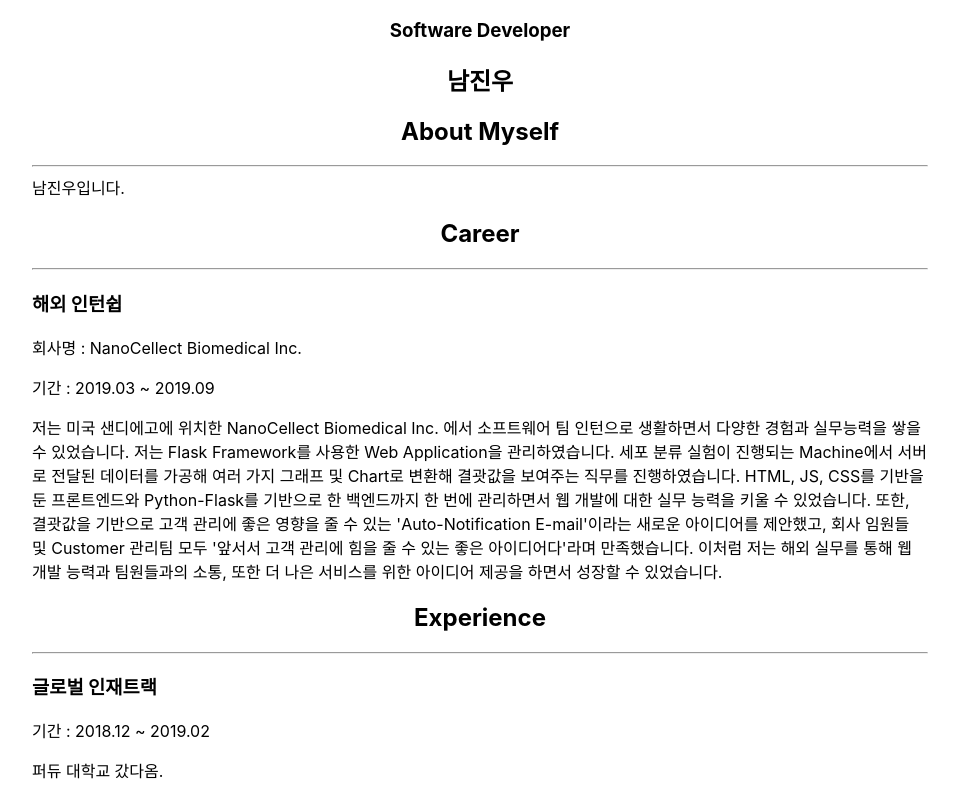
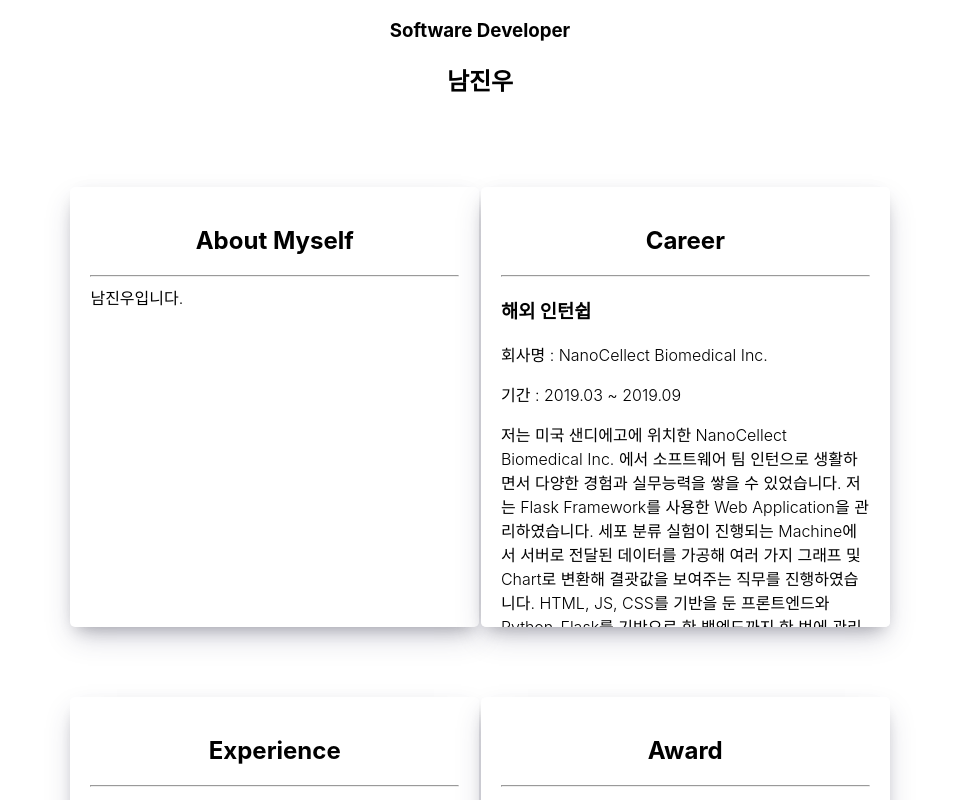
Before and after one commit to NamJinWoo/portfolio, a React (Create React App) app: page / in a window 1280 px wide. Shown: the top 800 px of the page, without its empty margins (160-1119 px from the left). Built offline with nearby package versions, Linux system fonts and the light colour scheme.

Commit message:
add style tmp

```diff
--- a/package.json
+++ b/package.json
@@ -6,6 +6,7 @@
     "@testing-library/jest-dom": "^4.2.4",
     "@testing-library/react": "^9.3.2",
     "@testing-library/user-event": "^7.1.2",
+    "gh-pages": "^2.2.0",
     "react": "^16.13.1",
     "react-dom": "^16.13.1",
     "react-scripts": "3.4.1"
--- a/src/App.css
+++ b/src/App.css
@@ -1,5 +1,5 @@
 body{
-  width: 70%;
+  width: 80%;
   margin-left: auto;
   margin-right: auto;
 }
@@ -37,6 +37,33 @@ body{
 .title{
   text-align: center;
 }
+.portfolio {
+  display: flex;
+  justify-content: space-between;
+  align-items: flex-start;
+  flex-wrap: wrap;
+  padding: 50px;
+  padding-top: 70px;
+  margin-left: auto;
+  margin-right: auto;
+  width: 80%;
+}
+
+.portfolio .container {
+  width: 45%;
+  height: 400px;
+  overflow-y: scroll;
+  background-color: white;
+  margin-bottom: 70px;
+  align-items: flex-start;
+  justify-content: space-between;
+  font-weight: 350;
+  padding: 20px;
+  border-radius: 5px;
+  color: #000000;
+  box-shadow: 0 13px 27px -5px rgba(50, 50, 93, 0.25),
+    0 8px 16px -8px rgba(0, 0, 0, 0.3), 0 -6px 16px -6px rgba(0, 0, 0, 0.025);
+}
 
 @keyframes App-logo-spin {
   from {
--- a/src/App.js
+++ b/src/App.js
@@ -10,13 +10,17 @@ import Award from './portfolio/Award'
 function App() {
   return (
     <div>
+      <div>
         <Title />
+      </div>
+      <div className='portfolio'>
         <Introduction />
         <Career />
         <Experience />
         <Award />
         <Project />
       </div>
+    </div>
   );
 }
 
--- a/src/portfolio/Award.js
+++ b/src/portfolio/Award.js
@@ -2,7 +2,7 @@ import React from 'react';
 
 function Award(){
     return (
-        <section>
+        <section className='container'>
             <h2 className='title'>Award</h2>
             <hr/>
 
--- a/src/portfolio/Career.js
+++ b/src/portfolio/Career.js
@@ -2,7 +2,7 @@ import React from "react";
 
 function Career(){
     return (
-        <section>
+        <section className='container'>
             <h2 className = "title">Career</h2>
             <hr/>
             <div>
--- a/src/portfolio/Experience.js
+++ b/src/portfolio/Experience.js
@@ -2,7 +2,7 @@ import React from "react";
 
 function Experience(){
     return (
-        <section>
+        <section className='container'>
             <h2 className='title'>Experience</h2>
             <hr/>
             <h3>글로벌 인재트랙</h3>
--- a/src/portfolio/Introduction.js
+++ b/src/portfolio/Introduction.js
@@ -2,7 +2,7 @@ import React from "react";
 
 function Introduction(){
     return (
-        <section>
+        <section className='container'>
             <h2 className = "title">About Myself</h2>
             <hr/>
             <span>남진우입니다.</span>
--- a/src/portfolio/Project.js
+++ b/src/portfolio/Project.js
@@ -2,7 +2,7 @@ import React from "react";
 
 function Project(){
     return (
-        <section>
+        <section className='container'>
             <h2 className='title'>Project</h2>
             <hr/>
 
```
Also changed, not shown: 1 other file (tests, documents, lock files or other folders). Lines whose indentation alone changed are shown as unchanged.
